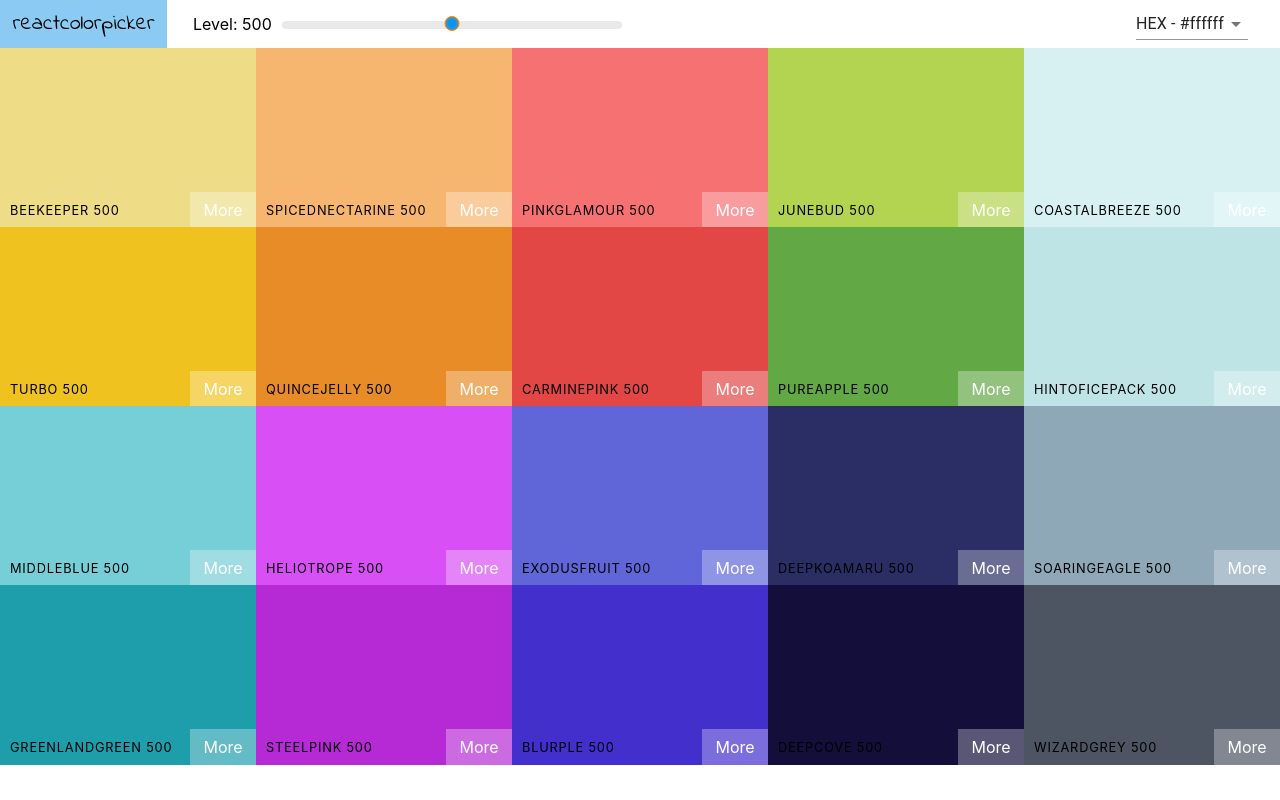
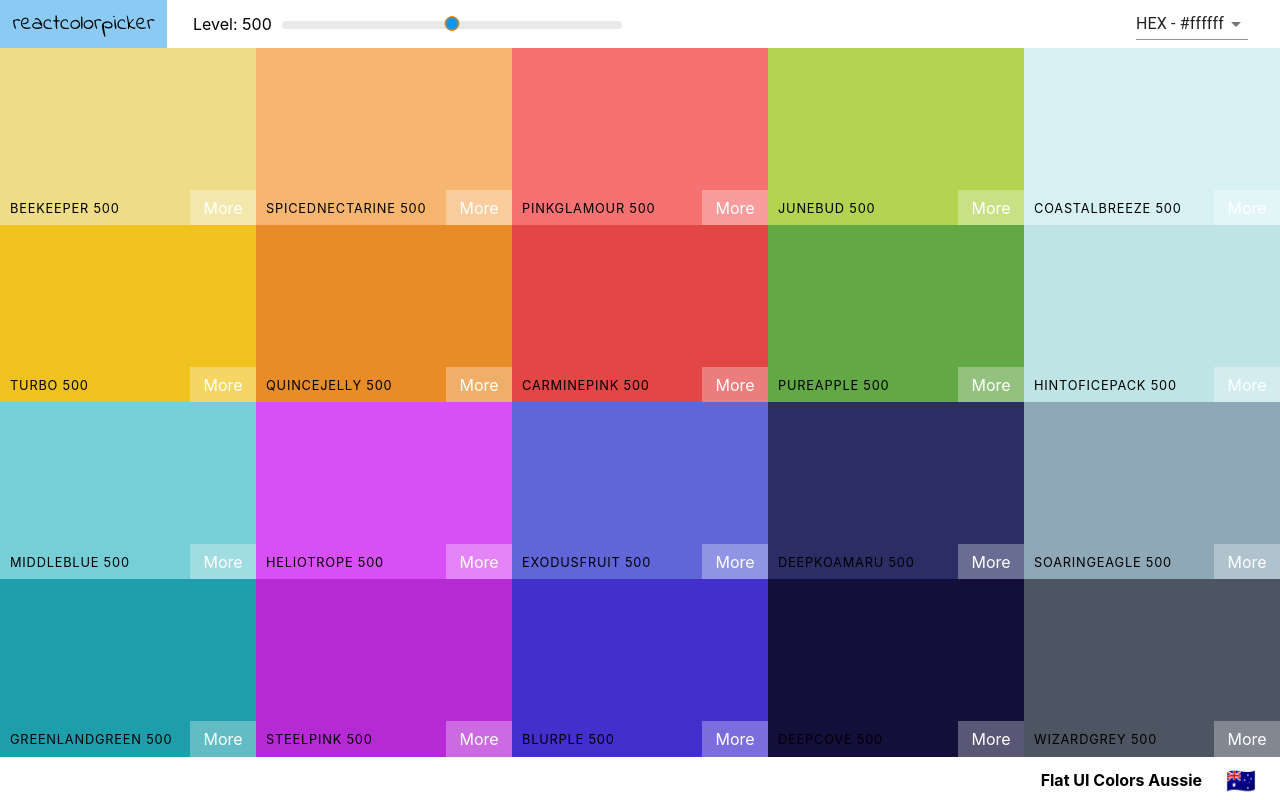
Before and after one commit to dRoysch/color-project, a React (Create React App) app: page / in a window 1280 px wide. Built offline with nearby package versions, Linux system fonts and the light colour scheme.

Commit message:
Add palette footer

```diff
--- a/src/Palette.css
+++ b/src/Palette.css
@@ -1,6 +1,20 @@
 .Palette {
     height: 100vh;
+    display: flex;
+    flex-direction: column;
 }
 .Palette-colors {
     height: 90%;
 }
+.Palette-footer {
+    background-color: white;
+    height: 5vh;
+    display: flex;
+    justify-content: flex-end;
+    align-items: center;
+    font-weight: bold;
+}
+.emoji {
+    margin: 1.5rem;
+    font-size: 1.5rem;
+}
--- a/src/Palette.js
+++ b/src/Palette.js
@@ -21,19 +21,22 @@
 
     render()
     {
-        const { colors } = this.props.palette;
+        const { colors, paletteName, emoji } = this.props.palette;
         const { level, format } = this.state;
         const colorBoxes = colors[level].map(color =>(
-            <ColorBox background={color[format]} name={color.name}/>
+            <ColorBox background={color[format]} name={color.name} key={color.id}/>
         ))
         return(
             <div className='Palette'>
-                {/* Navbar */}
+
                 <Navbar level={level} changeLevel={this.changeLevel} handleChange={this.changeFormat}/>
                 <div className='Palette-colors'>
                     {colorBoxes}
                 </div>
-                {/* footer */}
+                <footer className='Palette-footer'>
+                    {paletteName}
+                    <span className='emoji'>{emoji}</span>
+                </footer>
             </div>
         )
     }
```
